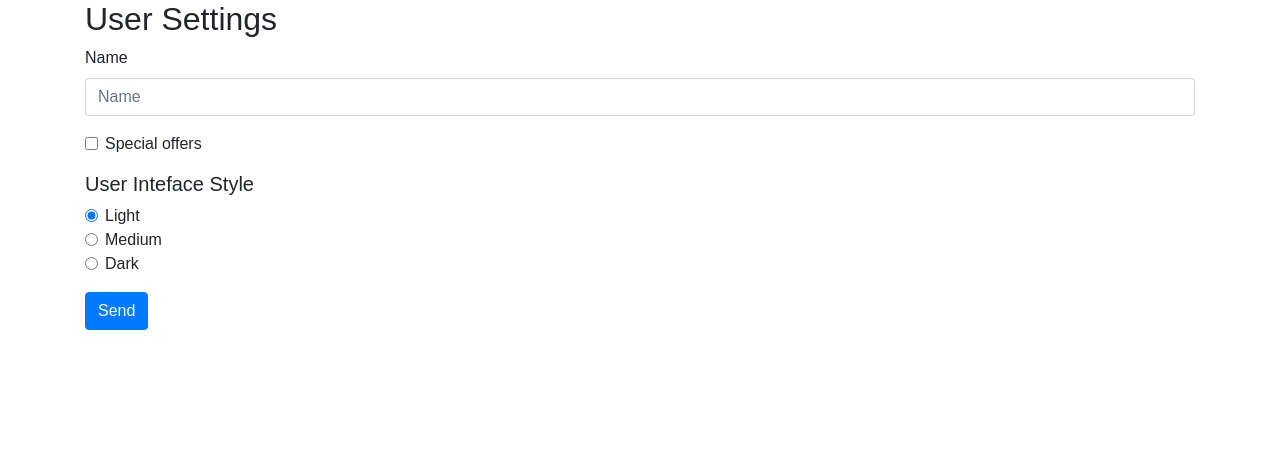
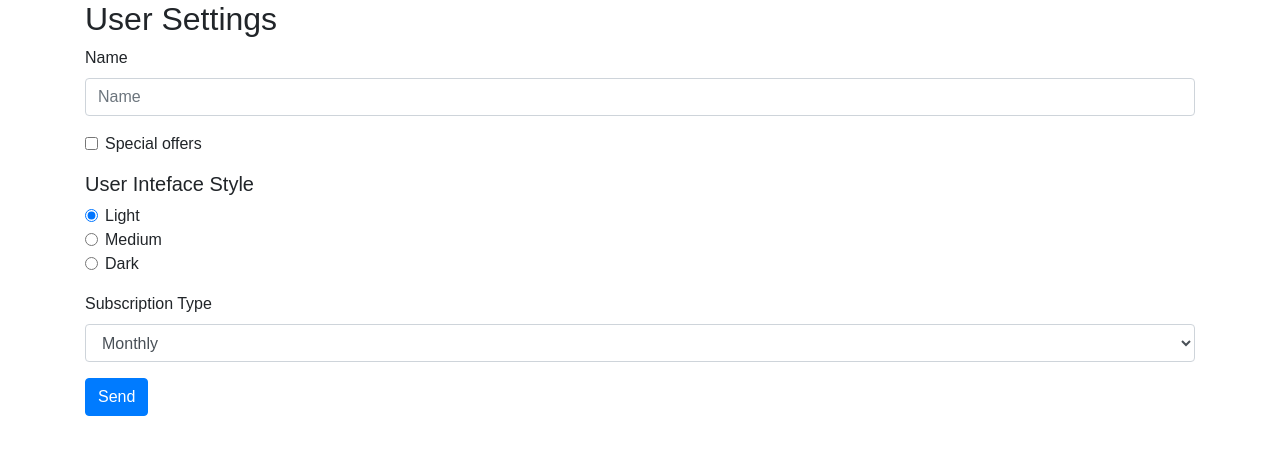
Before and after one commit to gagan0183/angular-forms, an Angular app: page / in a window 1280 px wide. Shown: the top 454 px of the page. Built offline with nearby package versions, Linux system fonts and the light colour scheme.

Commit message:
select box

```diff
--- a/src/app/user-settings-form/user-settings-form.component.html
+++ b/src/app/user-settings-form/user-settings-form.component.html
@@ -35,6 +35,15 @@
 			</div>
 		</div>
 
+		<div class="form-group">
+			<label for="subscriptionType">Subscription Type</label>
+			<select class="form-control" id="subscriptionType">
+				<option>Monthly</option>
+				<option>Annual</option>
+				<option>Lifetime</option>
+			</select>
+		</div>
+
 		<button class="btn btn-primary">Send</button>
 	</form>
 </div>
```
